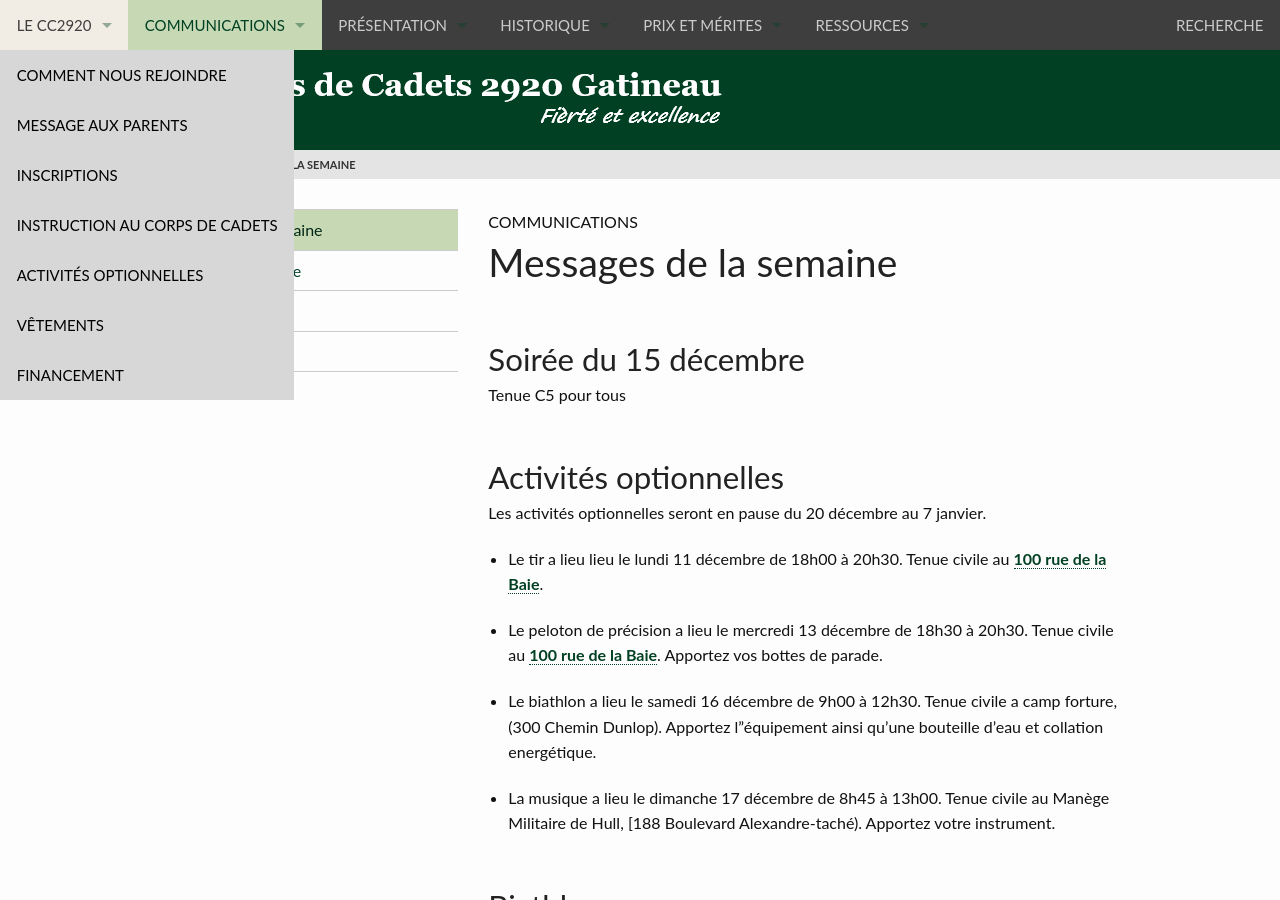
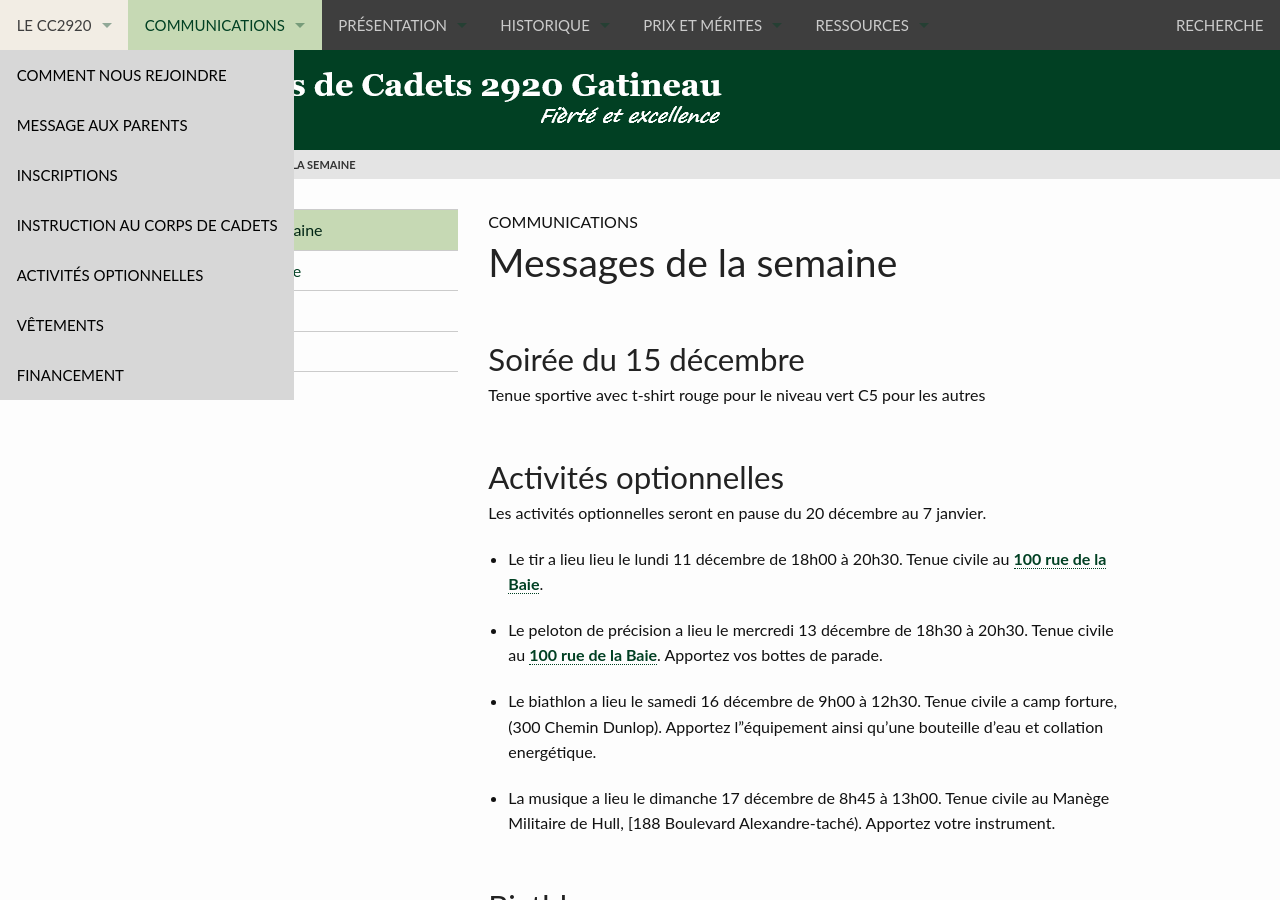
Before and after one commit to CC2920/web, a Jekyll site: the page built from _communications/messages.md, in a window 1280 px wide and 900 px high. Built offline with Jekyll 4.4.1, drawn with Linux system fonts in a browser that asks for light colours.

Commit message:
Update messages.md

```diff
--- a/_communications/messages.md
+++ b/_communications/messages.md
@@ -5,7 +5,8 @@ layout: "messages"
 ---
 ## Soirée du 15 décembre
 
-Tenue C5 pour tous
+Tenue sportive avec t-shirt rouge pour le niveau vert
+C5 pour les autres
 
 ## Activités optionnelles
 
```
